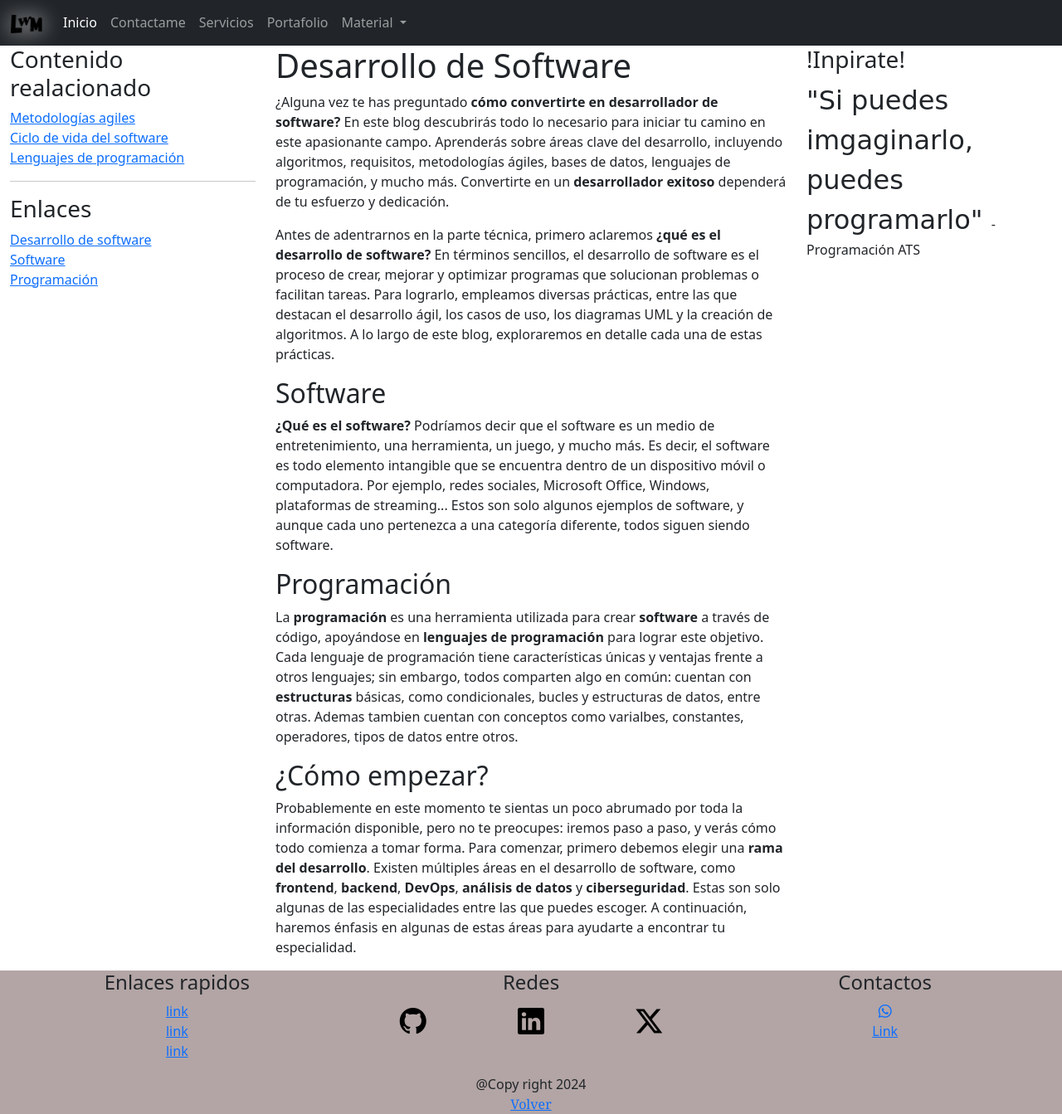
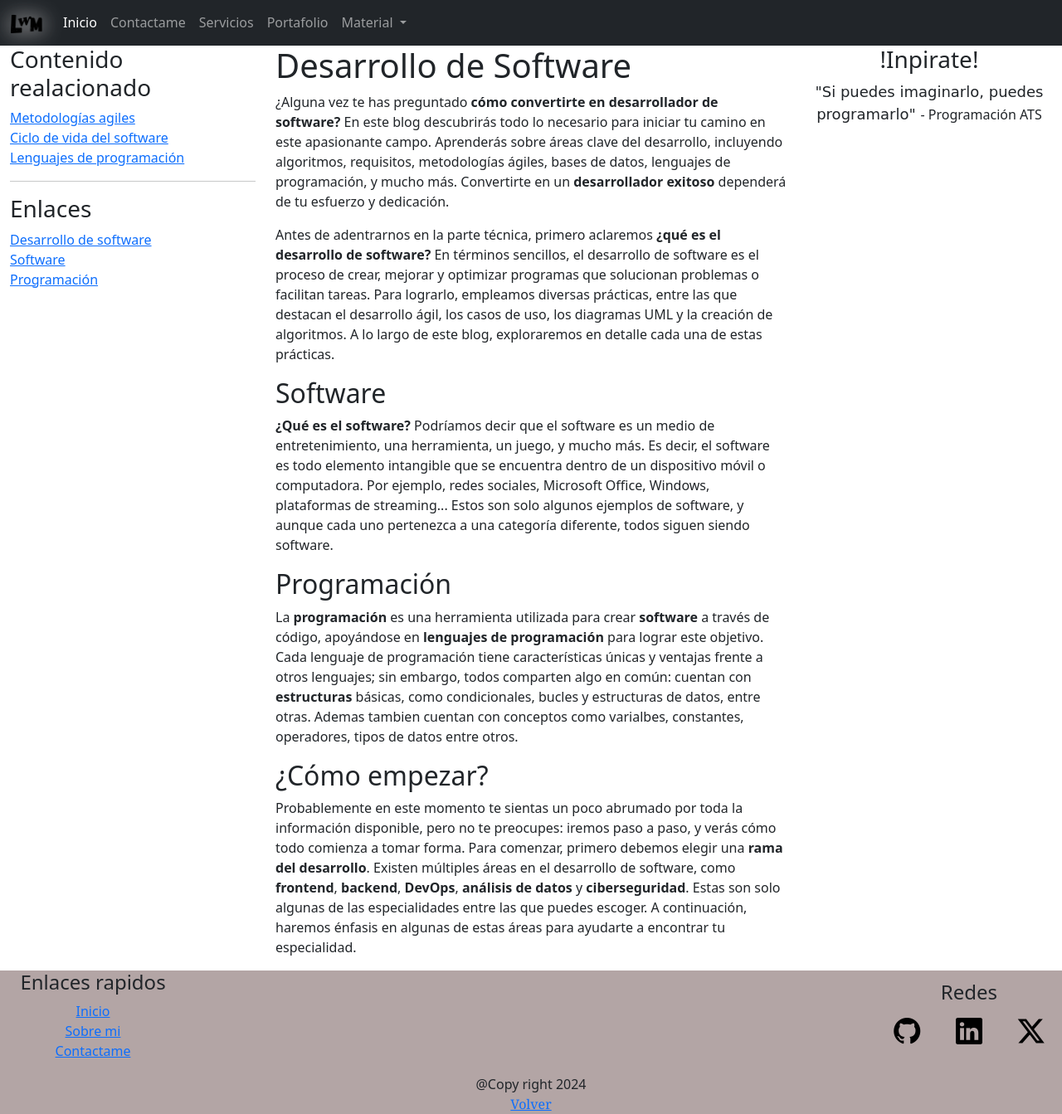
Before and after one commit to kkstrofico/Blog, a Flask app: page / in a window 1280 px wide. Shown: the part 201-1544 px from the top of the page at 83% size. Run offline with Flask 3, Linux system fonts and the light colour scheme.

Commit message:
Mejora el footer y la seccion inspirate

```diff
--- a/static/css/style.css
+++ b/static/css/style.css
@@ -16,8 +16,9 @@
     min-height: 20px;
     width: 40px;
 }
+/* Aside */
 .frase-inspiradora{
-    font-size: xx-large;
+    font-size: large;
     font-family: cursive;
 }
 
@@ -41,8 +42,21 @@ header{
 footer{
     background-color: rgb(179, 165, 165);
 }
+.copy-container{
+    display: flex;
+    flex-direction: column;
+    justify-content: center;
+}
+.social-icon{
+    max-width: 200px;
+}
 .volver{
     font-family: Cambria, Cochin, Georgia, Times, 'Times New Roman', serif;
+}
+.links-container{
+    display: flex;
+    justify-content: space-between;
+    align-items: center;
 }
 @media (max-width:500px) {
     *{
--- a/templates/base.html
+++ b/templates/base.html
@@ -73,36 +73,27 @@
 
   <!-- Pie de pagina -->
   <footer>
-    <section class="container-fluid text-center">
-      <section class="row">
-        <section class="col">
+    <section class="container-fluid text-center links-container">
+      <section class="col social-icon">
         <h4>Enlaces rapidos</h4>
         <ul>
-            <li><a href="#">link</a></li>
-            <li><a href="#">link</a></li>
-            <li><a href="#">link</a></li>
+          <li><a href="#">Inicio</a></li>
+          <li><a href="#">Sobre mi</a></li>
+          <li><a href="#">Contactame</a></li>
         </ul>
       </section>
-        <section class="col text-center">
+      <section class="col text-center social-icon">
         <h4>Redes</h4>
         <ul class="row">
-            <li class="col"><a class="icon-link" target="_blank" href="https://github.com/edierGuerra"><i class="bi bi-github"></i></a></li>
-            <li class="col"><a class="icon-link" target="_blank" href="https://www.linkedin.com/in/edier-guerra-404094335?lipi=urn%3Ali%3Apage%3Ad_flagship3_profile_view_base_contact_details%3BM5EZxPv8RQi4%2BoEe6tg49g%3D%3D"><i class="bi bi-linkedin"></i></a></li>
-            <li class="col"><a class="icon-link" target="_blank" href="https://x.com/edierguerra55"><i class="bi bi-twitter-x"></i></a></li>
-          </ul>
-        </section>
-        <section class="col">
-          <h4>Contactos</h4>
-          <ul>
-            <li><a href="#"><i class="bi bi-whatsapp"></i></a></li>
-            <li><a href="#">Link</a></li>
+          <li class="col icon-item"><a class="icon-link" target="_blank" href="https://github.com/edierGuerra"><i class="bi bi-github"></i></a></li>
+          <li class="col icon-item"><a class="icon-link" target="_blank" href="https://www.linkedin.com/in/edier-guerra-404094335?lipi=urn%3Ali%3Apage%3Ad_flagship3_profile_view_base_contact_details%3BM5EZxPv8RQi4%2BoEe6tg49g%3D%3D"><i class="bi bi-linkedin"></i></a></li>
+          <li class="col icon-item"><a class="icon-link" target="_blank" href="https://x.com/edierguerra55"><i class="bi bi-twitter-x"></i></a></li>
         </ul>
       </section>
     </section>
-      <section class="row text-center">
+    <section class="text-center copy-container">
       <span>@Copy right 2024</span>
       <a class="volver" href="#">Volver</a>
-      </section>
     </section>
   </footer>
   <script src="https://cdn.jsdelivr.net/npm/bootstrap@5.0.2/dist/js/bootstrap.bundle.min.js" integrity="sha384-MrcW6ZMFYlzcLA8Nl+NtUVF0sA7MsXsP1UyJoMp4YLEuNSfAP+JcXn/tWtIaxVXM" crossorigin="anonymous"></script>
--- a/templates/index.html
+++ b/templates/index.html
@@ -37,6 +37,9 @@
 {%endblock%}
 <!-- Aside -->
 {%block aside_dos%}
-  <h3>!Inpirate!</h3>
-  <span class="frase-inspiradora">"Si puedes imgaginarlo, puedes programarlo" </span> - Programación ATS
+  <section class="text-center">
+    <h3>!Inpirate!</h3>
+    <p><span class="frase-inspiradora">"Si puedes imaginarlo, puedes programarlo" </span> - Programación ATS
+    </section></p>
+
 {%endblock%}
```
Lines whose indentation alone changed are shown as unchanged.
